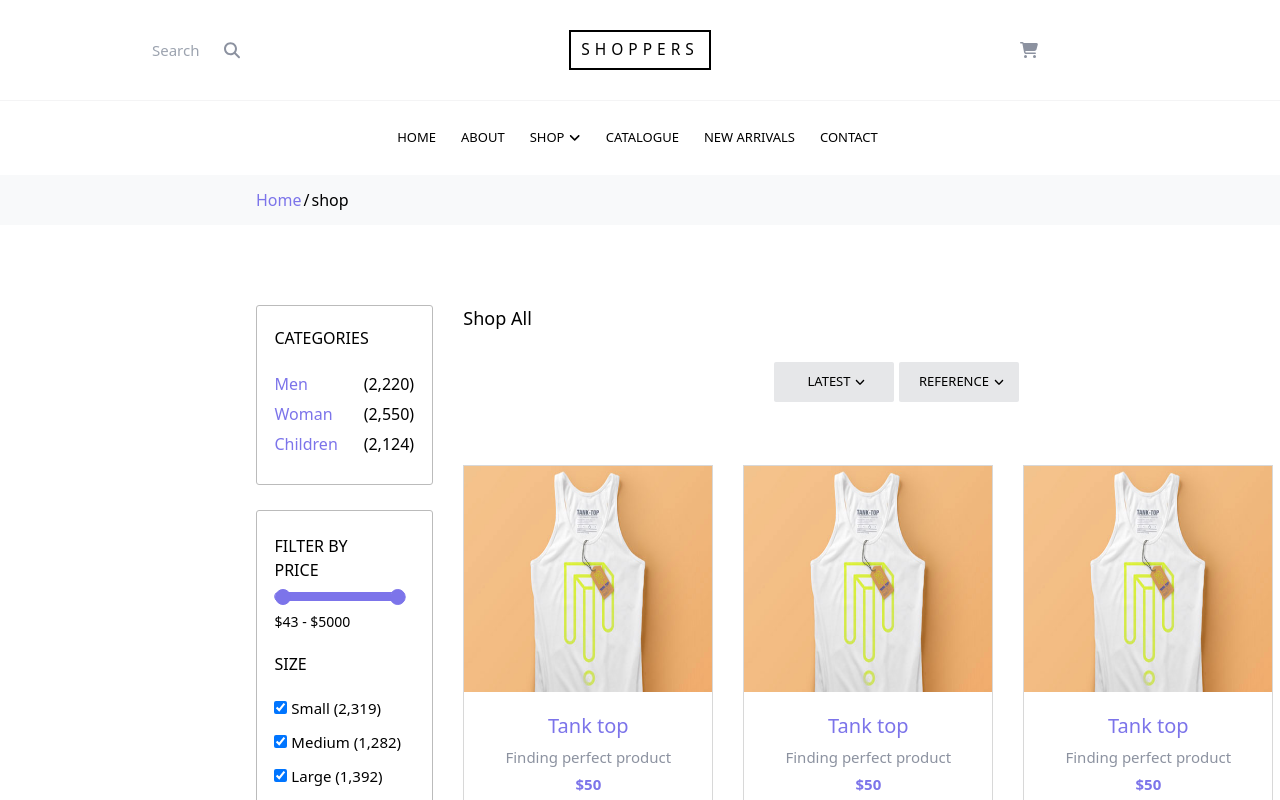
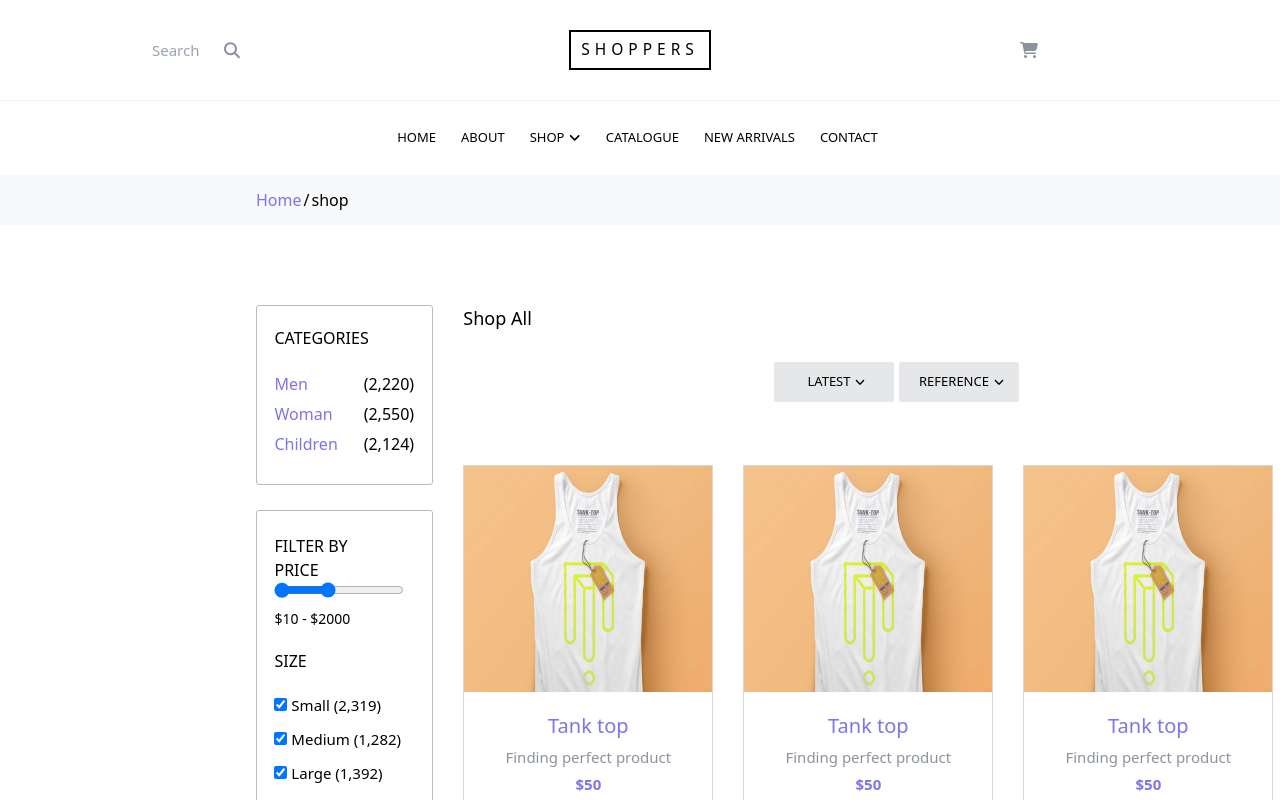
Before and after one commit to MichalStaszkiewicz/e-commerce, a Next.js app: page /shop in a window 1280 px wide. Shown: the top 800 px of the page. Built offline with nearby package versions, Linux system fonts and the light colour scheme.

Commit message:
created slider

```diff
--- /dev/null
+++ b/components/range_slider/range_slider.css
@@ -0,0 +1,6 @@
+.range_slider_container {
+  display: flex;
+  position: relative;
+  flex-direction: column;
+
+}
--- a/components/shop_content/left_column.tsx
+++ b/components/shop_content/left_column.tsx
@@ -25,70 +25,9 @@ export function LeftColumn() {
 
     return (percentage / 100) * maxPrice;
   };
-  useEffect(() => {
-    if (sliderRef.current && init == false) {
-      setSliderWidth(sliderRef.current.getBoundingClientRect().width -10);
-      let newSliderWidth = sliderRef.current.getBoundingClientRect().width-10;
-
-      setCurrentMaxX(newSliderWidth);
-
-      setInit(true);
-    }
-  });
-
-  const handlePointerPosition = (event: any) => {
-    let newMovement: number = event.movementX ;
-   console.log(newMovement)
-    if (isMouseMinDown) {
-      if (
-        0 < newMovement + currentMinX&&
-        newMovement + currentMinX < sliderWidth &&
-        newMovement + currentMinX < currentMaxX
-      ) {
-        setCurrentMinX(newMovement + currentMinX);
-      }else{
-        setCurrentMinX(1);
-      }
-    } else if (isMouseMaxDown) {
-      if (newMovement + currentMaxX > currentMinX && newMovement + currentMaxX < sliderWidth) {
-        setCurrentMaxX(newMovement + currentMaxX);
-      }else{
-        setCurrentMaxX(sliderWidth);
-      }
-    }
-
-    event.preventDefault();
-  };
-
-  const handleMouseDown = (event: any, slider: Slider) => {
-    if (slider == Slider.Min) {
-      setisMouseMinDown(true);
-    } else {
-      setisMouseMaxDown(true);
-    }
-
-    document.addEventListener("mousemove", handlePointerPosition);
-  };
-
-  const handleMouseUp = (event: any) => {
-    setisMouseMinDown(false);
-
-    setisMouseMaxDown(false);
-
-    document.removeEventListener("mouseup", handlePointerPosition);
-  };
-  const handleMouseOut = (event: any) => {
-    setisMouseMinDown(false);
-    setisMouseMaxDown(false);
-  };
 
   return (
-    <div
-      className="left_column"
-      onMouseMove={handlePointerPosition}
-      onMouseUp={(event) => handleMouseUp(event)}
-      onMouseLeave={handleMouseOut}
-    >
+    <div className="left_column">
       <div className="categories">
         <p className="categories_header" style={{ marginTop: "20px" }}>
           CATEGORIES
@@ -110,41 +49,11 @@ export function LeftColumn() {
       <div className="filters">
         <div className="container">
           <p className="categories_header">FILTER BY PRICE</p>
-          <div className="slider_container">
-            <div className="slider" ref={sliderRef}>
-              <div
-                className="slider_fill"
-                style={{
-                  width: `${currentMaxX - currentMinX}px`,
-                  transform: `TranslateX(${currentMinX}px)`,
-                }}
-              ></div>
-            </div>
-            <div
-              style={{
-                transform: `Translate(${currentMinX}px,-3px)`,
-              }}
-              onMouseDown={(event) => handleMouseDown(event, Slider.Min)}
-              onMouseUp={(event) => handleMouseUp(event)}
-              className="slider_pointer"
-            >
-              {" "}
-            </div>
-            <div
-              style={{
-                transform: `Translate(${currentMaxX}px,-3px)`,
-              }}
-              onMouseDown={(event) => handleMouseDown(event, Slider.Max)}
-              onMouseUp={(event) => handleMouseUp(event)}
-              className="slider_pointer"
-            >
-              {" "}
-            </div>
+          <div>
+            <RangeSlider />
           </div>
-          <p style={{ marginTop: "10px", fontSize: "14px" }}>
-            ${getPrice(currentMinX).toFixed(0)} - $
-            {getPrice(currentMaxX).toFixed(0)}
-          </p>
+
+
           <p className="categories_header" style={{ marginTop: "20px" }}>
             SIZE
           </p>
@@ -169,3 +78,60 @@ export function LeftColumn() {
     </div>
   );
 }
+export function RangeSlider() {
+  enum Slider {
+    min,
+    max,
+  }
+  const [inputMin, setMinValue] = useState(10);
+  const [inputMax, setMaxVal] = useState(2000);
+  const minVal = 1;
+  const maxVal = 5000;
+
+  const handleOnChange = (event: any, sliderType: Slider) => {
+    if (sliderType === Slider.min) {
+      const newMin = Math.min(event.target.value, inputMax);
+      setMinValue(event.target.value);
+      console.log("MIN " + newMin + " " + "MAX " + inputMax);
+    } else {
+      const newMax = Math.max(event.target.value, inputMin);
+      console.log("MIN " + inputMin + " " + "MAX " + newMax);
+      setMaxVal(event.target.value);
+    }
+  };
+  let width = 130;
+  return (
+    <div className="range_slider_container">
+      <input
+        style={{
+          height: "0",
+          transform:"TranslateY(8.2px)",
+          width:`${30}px`,
+          position:"absolute",       zIndex: 1,
+
+        }}
+        type="range"
+        min={minVal}
+        max={maxVal}
+        value={inputMin}
+        onChange={(event) => {
+          handleOnChange(event, Slider.min);
+        }}
+      />
+      <input
+        type="range"
+        style={{    width:`${width}px`, }}
+        min={minVal}
+        max={maxVal}
+        value={inputMax}
+        onChange={(event) => {
+          handleOnChange(event, Slider.max);
+        }}
+      />
+         <p style={{ marginTop: "10px", fontSize: "14px" }}>
+            ${inputMin} - $
+            {inputMax}
+          </p>
+    </div>
+  );
+}
--- a/components/sort_button.tsx
+++ b/components/sort_button.tsx
@@ -28,7 +28,7 @@ export class SortButton extends React.Component<
   }
   componentDidMount() {
     window.addEventListener("mousedown", (event: MouseEvent) => {
-      if (this.state.isOpen) {
+      if (this.state.isOpen && this.buttonRef!.current! !=null) {
         const buttonRect = this.buttonRef!.current!.getBoundingClientRect();
         const menuRect =
           this.sortMenu!.current!.menuRef.current!.getBoundingClientRect();
--- a/pages/_app.tsx
+++ b/pages/_app.tsx
@@ -12,6 +12,7 @@ import "@/styles/shopping_benefits.css";
 import "@/styles/home_promotion.css";
 import "@/styles/shop_nav_history_container.css";
 import "@/styles/shop_content.css";
+import "../components/range_slider/range_slider.css";
 import type { AppProps } from "next/app";
 import { library } from "@fortawesome/fontawesome-svg-core";
 import { faMagnifyingGlass } from "@fortawesome/free-solid-svg-icons";
```
